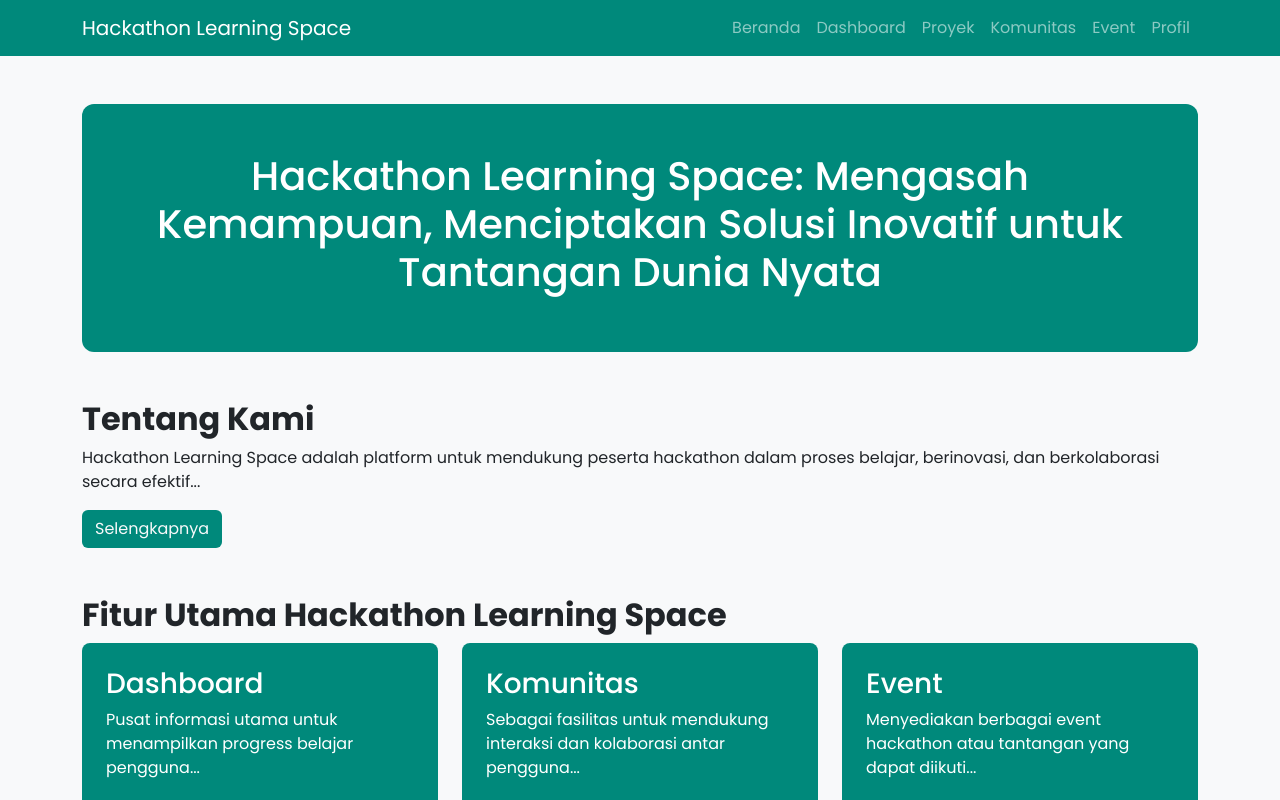
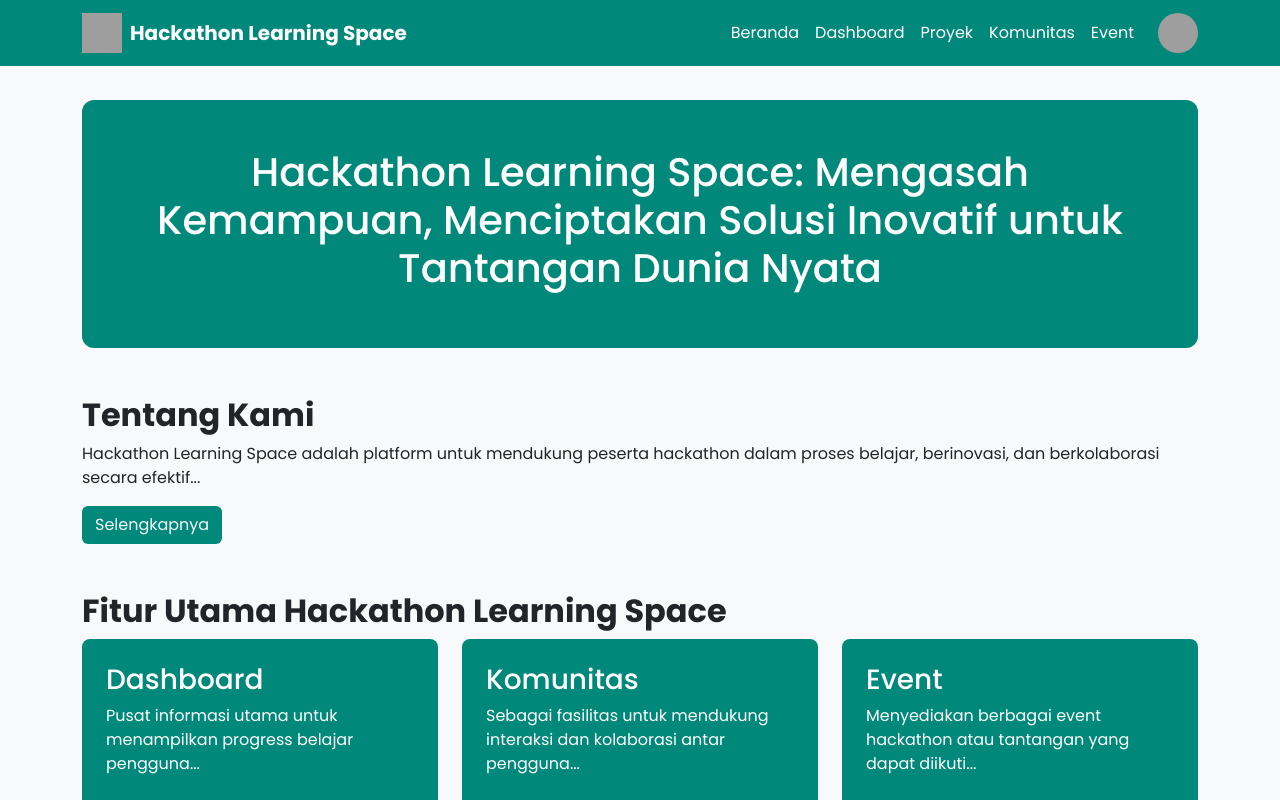
Before and after one commit to lluuvvii/hackathon_learning_space, a Next.js app: page / in a window 1280 px wide. Shown: the top 800 px of the page. Built offline with nearby package versions, Linux system fonts and the light colour scheme; grey boxes are pictures that could not be loaded.

Commit message:
make navbar reusable

```diff
--- a/src/app/(Home)/page.tsx
+++ b/src/app/(Home)/page.tsx
@@ -1,95 +1,75 @@
-"use client";
-import React from "react";
-import { useRouter } from "next/navigation";
-import Link from "next/link";
+'use client'
+
+import React from 'react'
+import { useRouter } from 'next/navigation'
 
 export default function Home() {
   const router = useRouter()
   return (
-    <div>
-      {/* Navbar */}
-      <nav className="navbar navbar-expand-lg navbar-dark" style={{ backgroundColor: "#00897B" }}>
-        <div className="container">
-          <Link className="navbar-brand" href="/">Hackathon Learning Space</Link>
-          <button className="navbar-toggler" type="button" data-bs-toggle="collapse" data-bs-target="#navbarNav">
-            <span className="navbar-toggler-icon"></span>
-          </button>
-          <div className="collapse navbar-collapse" id="navbarNav">
-            <ul className="navbar-nav ms-auto">
-              <li className="nav-item"><Link className="nav-link" href="/">Beranda</Link></li>
-              <li className="nav-item"><Link className="nav-link" href="/dashboard">Dashboard</Link></li>
-              <li className="nav-item"><Link className="nav-link" href="/projects">Proyek</Link></li>
-              <li className="nav-item"><Link className="nav-link" href="/community">Komunitas</Link></li>
-              <li className="nav-item"><Link className="nav-link" href="/events">Event</Link></li>
-              <li className="nav-item"><Link className="nav-link" href="/profile">Profil</Link></li>
-            </ul>
-          </div>
-        </div>
-      </nav>
-
+    <div style={{ marginTop: '100px' }}>
       {/* Hero Section */}
-      <header className="container mt-5 text-center">
-        <div className="p-5 text-white" style={{ backgroundColor: "#00897B", borderRadius: "12px" }}>
+      <header className='container mt-5 text-center'>
+        <div className='p-5 text-white' style={{ backgroundColor: '#00897B', borderRadius: '12px' }}>
           <h1>Hackathon Learning Space: Mengasah Kemampuan, Menciptakan Solusi Inovatif untuk Tantangan Dunia Nyata</h1>
         </div>
       </header>
 
       {/* Tentang Kami Section */}
-      <section className="container mt-5">
-        <h2 className="fw-bold text-dark">Tentang Kami</h2>
-        <p className="text-dark">Hackathon Learning Space adalah platform untuk mendukung peserta hackathon dalam proses belajar, berinovasi, dan berkolaborasi secara efektif...</p>
-        <button className="btn text-light" style={{ backgroundColor: "#00897B" }} onClick={() => router.push('/about')}>Selengkapnya</button>
+      <section className='container mt-5'>
+        <h2 className='fw-bold text-dark'>Tentang Kami</h2>
+        <p className='text-dark'>Hackathon Learning Space adalah platform untuk mendukung peserta hackathon dalam proses belajar, berinovasi, dan berkolaborasi secara efektif...</p>
+        <button className='btn text-light' style={{ backgroundColor: '#00897B' }} onClick={() => router.push('/about')}>Selengkapnya</button>
       </section>
 
       {/* Fitur Utama Section */}
-      <section className="container mt-5">
-        <h2 className="fw-bold text-dark">Fitur Utama Hackathon Learning Space</h2>
-        <div className="row">
+      <section className='container mt-5'>
+        <h2 className='fw-bold text-dark'>Fitur Utama Hackathon Learning Space</h2>
+        <div className='row'>
           <FeatureCard
-            title="Dashboard"
-            description="Pusat informasi utama untuk menampilkan progress belajar pengguna..."
-            color="#00897B"
+            title='Dashboard'
+            description='Pusat informasi utama untuk menampilkan progress belajar pengguna...'
+            color='#00897B'
           />
           <FeatureCard
-            title="Komunitas"
-            description="Sebagai fasilitas untuk mendukung interaksi dan kolaborasi antar pengguna..."
-            color="#00897B"
+            title='Komunitas'
+            description='Sebagai fasilitas untuk mendukung interaksi dan kolaborasi antar pengguna...'
+            color='#00897B'
           />
           <FeatureCard
-            title="Event"
-            description="Menyediakan berbagai event hackathon atau tantangan yang dapat diikuti..."
-            color="#00897B"
+            title='Event'
+            description='Menyediakan berbagai event hackathon atau tantangan yang dapat diikuti...'
+            color='#00897B'
           />
         </div>
       </section>
 
       {/* Footer */}
-      <footer className="text-light mt-5 py-4" style={{ backgroundColor: "#00897B" }}>
-        <div className="container text-center">
+      <footer className='text-light mt-5 py-4' style={{ backgroundColor: '#00897B' }}>
+        <div className='container text-center'>
           <p>Hackathon Learning Space</p>
           <p>Jl. Tentara Pelajar 50, Surabaya, Jawa Timur, Indonesia</p>
           <p>Pusat Bantuan | FAQ | Tentang Kami</p>
-          <div className="d-flex justify-content-center gap-3 mt-3">
-            <SocialIcon icon="bi bi-youtube" />
-            <SocialIcon icon="bi bi-tiktok" />
-            <SocialIcon icon="bi bi-linkedin" />
-            <SocialIcon icon="bi bi-envelope" />
+          <div className='d-flex justify-content-center gap-3 mt-3'>
+            <SocialIcon icon='bi bi-youtube' />
+            <SocialIcon icon='bi bi-tiktok' />
+            <SocialIcon icon='bi bi-linkedin' />
+            <SocialIcon icon='bi bi-envelope' />
           </div>
         </div>
       </footer>
     </div>
-  );
+  )
 }
 
 const FeatureCard = ({ title, description, color }: { title: string, description: string, color: string }) => (
-  <div className="col-md-4 mb-3">
-    <div className="p-4 text-white" style={{ backgroundColor: color, borderRadius: "8px" }}>
+  <div className='col-md-4 mb-3'>
+    <div className='p-4 text-white' style={{ backgroundColor: color, borderRadius: '8px' }}>
       <h3>{title}</h3>
       <p>{description}</p>
     </div>
   </div>
-);
+)
 
 const SocialIcon = ({ icon }: { icon: string }) => (
-  <i className={`${icon} fs-4`} style={{ color: "#fff", cursor: "pointer" }}></i>
-);
+  <i className={`${icon} fs-4`} style={{ color: '#fff', cursor: 'pointer' }}></i>
+)
--- /dev/null
+++ b/src/app/components/Navbar.tsx
@@ -0,0 +1,70 @@
+import React from 'react'
+import Link from 'next/link'
+import Image from 'next/image'
+
+const links = [
+  { name: 'Beranda', path: '/' },
+  { name: 'Dashboard', path: '/dashboard' },
+  { name: 'Proyek', path: '/projects' },
+  { name: 'Komunitas', path: '/community' },
+  { name: 'Event', path: '/events' },
+];
+
+const Navbar = () => {
+  return (
+    <nav className='navbar navbar-expand-lg fixed-top' style={{ backgroundColor: '#00897B' }}>
+      <div className='container'>
+        {/* Logo */}
+        <Link href='/' className='navbar-brand d-flex align-items-center gap-2 text-white'>
+          <Image
+            src='/logo.png' // Ganti dengan path logo Anda
+            alt='Hackathon Logo'
+            width={40}
+            height={40}
+          />
+          <span className='fw-bold'>Hackathon Learning Space</span>
+        </Link>
+
+        {/* Toggler for mobile */}
+        <button
+          className='navbar-toggler'
+          type='button'
+          data-bs-toggle='collapse'
+          data-bs-target='#navbarNav'
+          aria-controls='navbarNav'
+          aria-expanded='false'
+          aria-label='Toggle navigation'
+          style={{ borderColor: '#ffffff' }}
+        >
+          <span className='navbar-toggler-icon text-white'></span>
+        </button>
+
+        {/* Navigation Links */}
+        <div className='collapse navbar-collapse' id='navbarNav'>
+          <ul className='navbar-nav ms-auto'>
+            {links.map((link, index) => (
+              <li className='nav-item' key={index}>
+                <Link href={link.path} className='nav-link text-white'>
+                  {link.name}
+                </Link>
+              </li>
+            ))}
+          </ul>
+
+          {/* Profile Icon */}
+          <div className='ms-3'>
+            <Image
+              src='/profile.png' // Ganti dengan path profile icon Anda
+              alt='Profile'
+              width={40}
+              height={40}
+              className='rounded-circle'
+            />
+          </div>
+        </div>
+      </div>
+    </nav>
+  )
+}
+
+export default Navbar
--- a/src/app/layout.tsx
+++ b/src/app/layout.tsx
@@ -1,5 +1,6 @@
 import { ReactNode } from "react";
 import "@/app/globals.css";
+import Navbar from "./components/Navbar";
 
 export const metadata = {
   title: "Home Page",
@@ -10,6 +11,7 @@ export default function RootLayout({ children }: { children: ReactNode }) {
   return (
     <html lang="en">
       <body className="bg-light">
+        <Navbar />
         {children}
       </body>
     </html>
```
Also changed, not shown: public/hackathon_learing_space_logo.png (added).
